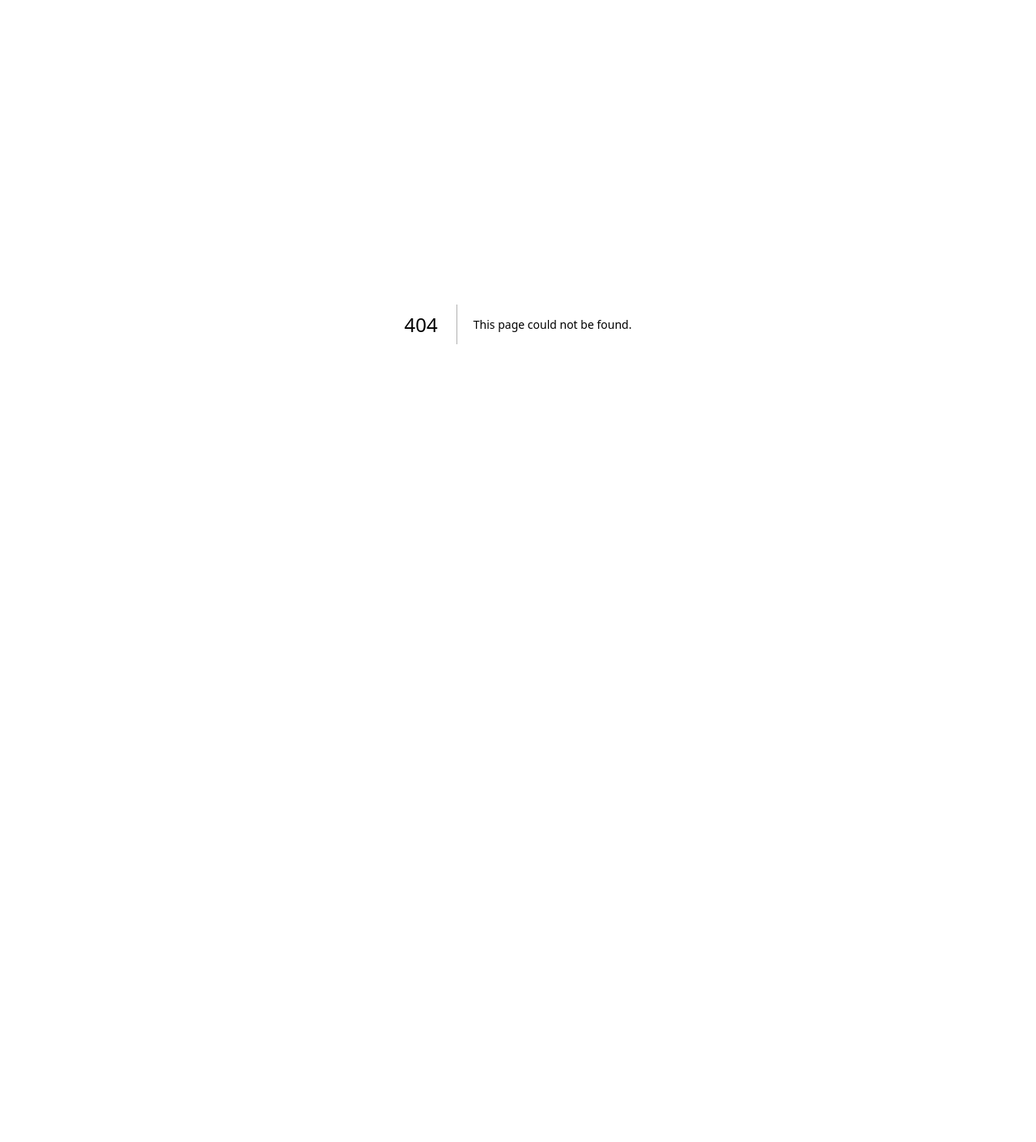
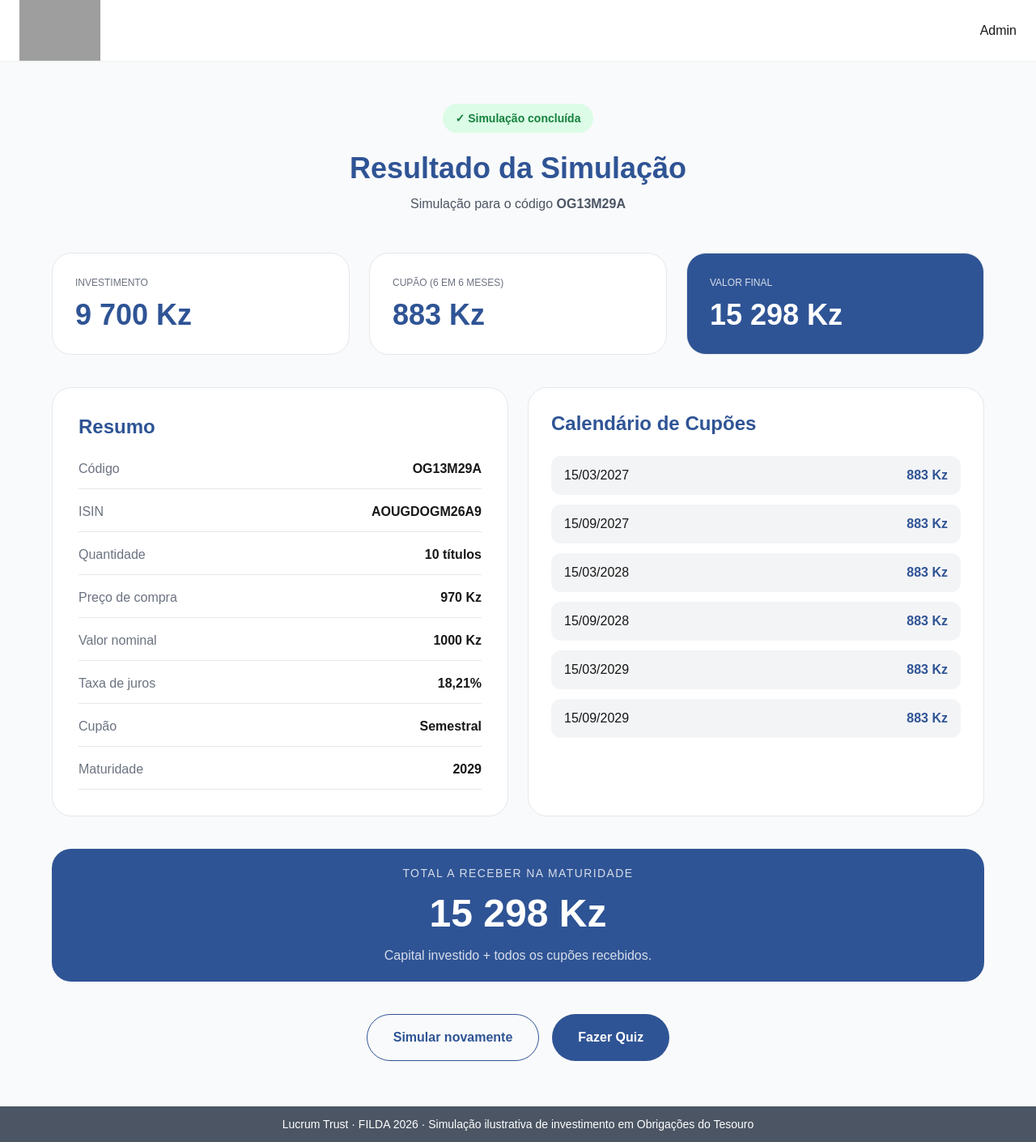
Before and after one commit to Marieth23-cmd/Simulador, a Next.js app: page /Results in a window 1280 px wide. Before the commit this address had no page. Shown: the whole page at 81% size. Before the commit the page ends 800 px from the top, so only its background shows below. Built offline with nearby package versions, Linux system fonts and the light colour scheme; grey boxes are pictures that could not be loaded.

Commit message:
primeiro commit para vercelihuigiyugfyuf

```diff
--- /dev/null
+++ b/src/app/Results/page.tsx
@@ -0,0 +1,234 @@
+import Header from "../Components/Header";
+import Footer from "../Components/Footer";
+
+export default function Resultados() {
+  return (
+    <main className="min-h-screen bg-gray-50 flex flex-col">
+
+      <Header />
+
+      <section className="flex-1 px-6 pt-32 pb-14">
+
+        <div className="mx-auto max-w-6xl">
+
+          {/* Cabeçalho */}
+
+          <div className="text-center">
+
+            <span className="inline-block rounded-full bg-green-100 px-4 py-2 text-sm font-semibold text-green-700">
+              ✓ Simulação concluída
+            </span>
+
+            <h1 className="mt-6 text-4xl font-bold text-[#2F5495]">
+              Resultado da Simulação
+            </h1>
+
+            <p className="mt-3 text-gray-600">
+              Simulação para o código <strong>OG13M29A</strong>
+            </p>
+
+          </div>
+
+          {/* Cards principais */}
+
+          <div className="mt-12 grid gap-6 md:grid-cols-3">
+
+            <div className="rounded-3xl border bg-white p-7">
+              <p className="text-xs uppercase text-gray-500">
+                Investimento
+              </p>
+
+              <h2 className="mt-3 text-4xl font-bold text-[#2F5495]">
+                9 700 Kz
+              </h2>
+            </div>
+
+            <div className="rounded-3xl border bg-white p-7">
+              <p className="text-xs uppercase text-gray-500">
+                Cupão (6 em 6 meses)
+              </p>
+
+              <h2 className="mt-3 text-4xl font-bold text-[#2F5495]">
+                883 Kz
+              </h2>
+            </div>
+
+            <div className="rounded-3xl border bg-[#2F5495] p-7 text-white">
+
+              <p className="text-xs uppercase opacity-80">
+                Valor Final
+              </p>
+
+              <h2 className="mt-3 text-4xl font-bold">
+                15 298 Kz
+              </h2>
+
+            </div>
+
+          </div>
+
+          {/* Informações */}
+
+          <div className="mt-10 grid gap-6 lg:grid-cols-2">
+
+            {/* Resumo */}
+
+            <div className="rounded-3xl border bg-white p-8">
+
+              <h2 className="text-2xl font-bold text-[#2F5495]">
+                Resumo
+              </h2>
+
+              <div className="mt-6 space-y-4">
+
+                <Linha nome="Código" valor="OG13M29A" />
+
+                <Linha nome="ISIN" valor="AOUGDOGM26A9" />
+
+                <Linha nome="Quantidade" valor="10 títulos" />
+
+                <Linha nome="Preço de compra" valor="970 Kz" />
+
+                <Linha nome="Valor nominal" valor="1000 Kz" />
+
+                <Linha nome="Taxa de juros" valor="18,21%" />
+
+                <Linha nome="Cupão" valor="Semestral" />
+
+                <Linha nome="Maturidade" valor="2029" />
+
+              </div>
+
+            </div>
+
+            {/* Calendário */}
+
+            <div className="rounded-3xl border bg-white p-7">
+
+              <h2 className="text-2xl font-bold text-[#2F5495]">
+                Calendário de Cupões
+              </h2>
+
+              <div className="mt-6 space-y-3">
+
+                <Cupao
+                  data="15/03/2027"
+                  valor="883 Kz"
+                />
+
+                <Cupao
+                  data="15/09/2027"
+                  valor="883 Kz"
+                />
+
+                <Cupao
+                  data="15/03/2028"
+                  valor="883 Kz"
+                />
+
+                <Cupao
+                  data="15/09/2028"
+                  valor="883 Kz"
+                />
+
+                <Cupao
+                  data="15/03/2029"
+                  valor="883 Kz"
+                />
+
+                <Cupao
+                  data="15/09/2029"
+                  valor="883 Kz"
+                />
+
+              </div>
+
+            </div>
+
+          </div>
+
+          {/* Total */}
+
+          <div className="mt-10 rounded-3xl bg-[#2F5495] p-5 text-center text-white">
+
+            <p className="uppercase tracking-widest text-sm opacity-80">
+              Total a receber na maturidade
+            </p>
+
+            <h2 className="mt-4 text-5xl font-bold">
+              15 298 Kz
+            </h2>
+
+            <p className="mt-4 text-white/80">
+              Capital investido + todos os cupões recebidos.
+            </p>
+
+          </div>
+
+          {/* Botões */}
+
+          <div className="mt-10 flex flex-wrap justify-center gap-4">
+
+            <button
+              className="rounded-full border border-[#2F5495] px-8 py-4 font-semibold text-[#2F5495]"
+            >
+              Simular novamente
+            </button>
+
+            <button
+              className="rounded-full bg-[#2F5495] px-8 py-4 font-semibold text-white"
+            >
+              Fazer Quiz
+            </button>
+
+          </div>
+
+        </div>
+
+      </section>
+
+      <Footer />
+
+    </main>
+  );
+}
+
+type LinhaProps = {
+  nome: string;
+  valor: string;
+};
+
+function Linha({ nome, valor }: LinhaProps) {
+  return (
+    <div className="flex justify-between border-b pb-3">
+
+      <span className="text-gray-500">
+        {nome}
+      </span>
+
+      <span className="font-semibold">
+        {valor}
+      </span>
+
+    </div>
+  );
+}
+
+type CupaoProps = {
+  data: string;
+  valor: string;
+};
+
+function Cupao({ data, valor }: CupaoProps) {
+  return (
+    <div className="flex items-center justify-between rounded-xl bg-gray-100 px-4 py-3">
+
+      <span>{data}</span>
+
+      <span className="font-semibold text-[#2F5495]">
+        {valor}
+      </span>
+
+    </div>
+  );
+}
--- a/src/app/TOT/Components/TituloEscolhido.tsx
+++ b/src/app/TOT/Components/TituloEscolhido.tsx
@@ -1,5 +1,5 @@
 "use client";
-
+import { useRouter } from "next/navigation";
 import { useState } from "react";
 
 
@@ -135,7 +135,7 @@ type Props = {
 
 
 export default function TituloEscolhido({tipo}:Props){
-
+        const router= useRouter()
 
     const lista = titulos[tipo];
 
@@ -411,6 +411,11 @@ useState<Titulo | null>(null);
 
 
                     <button
+                    onClick={()=>{
+                        if(quantidade){
+                            router.push("/Results")
+                        }
+                    }}
 
                     disabled={!quantidade}
 
--- a/src/app/layout.tsx
+++ b/src/app/layout.tsx
@@ -14,8 +14,8 @@ const geistMono = localFont({
 });
 
 export const metadata: Metadata = {
-  title: "Create Next App",
-  description: "Generated by create next app",
+  title: "Simulador-Lucrum",
+  description: "Simulador de Investimento em Obrigações do Tesouro",
 };
 
 export default function RootLayout({
```
